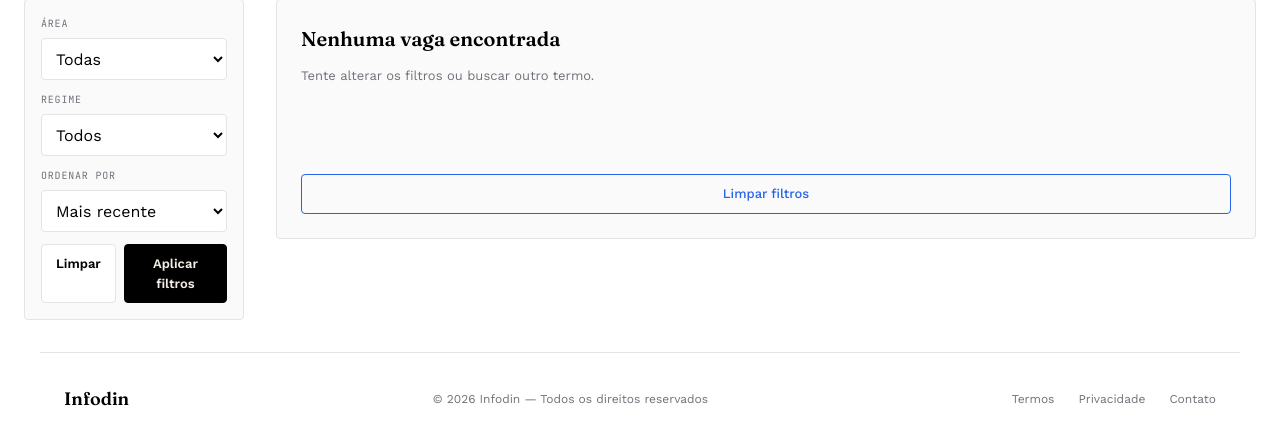
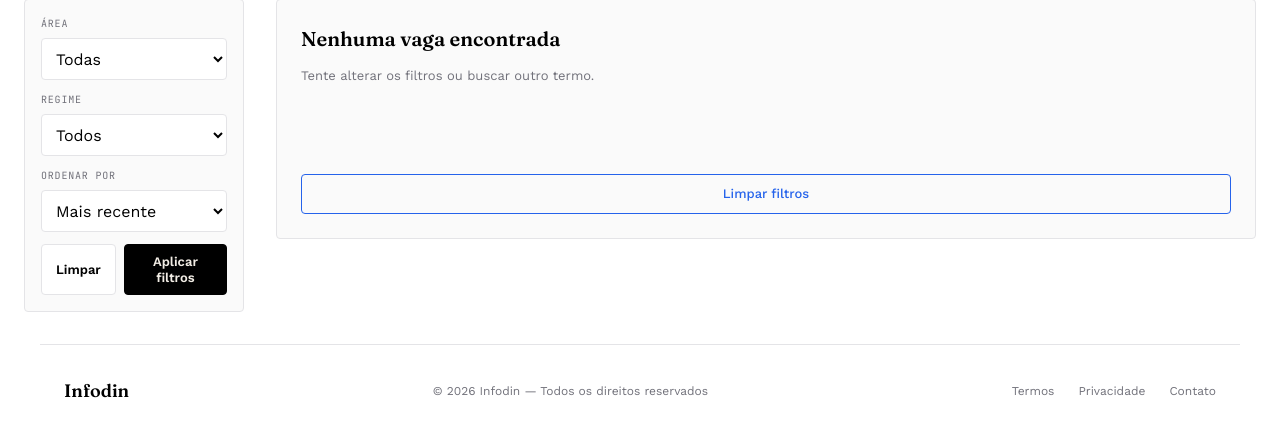
Before and after one commit to that-gabri3l/PROJETO-INTEGRADOR-BACK-END, a PHP site: page /vagas/index.php in a window 1280 px wide. Shown: the part 356-800 px from the top of the page. Run offline with PHP 8.4, Linux system fonts and the light colour scheme; data that the repository does not hold is empty.

Commit message:
Ajusta filtros e arquivos ignorados
Padroniza alinhamento e tipografia dos botões de filtro de vagas e remove a regra que ignorava `src/atualizar-empresa.php`.

```diff
--- a/CSS/vagas.css
+++ b/CSS/vagas.css
@@ -380,14 +380,20 @@
 
         .vaga-filter-clear,
         .vaga-filter-submit {
+            display: inline-flex;
+            align-items: center;
+            justify-content: center;
+            box-sizing: border-box;
             min-height: 42px;
             padding: 9px 14px;
             border: 1px solid var(--border);
             border-radius: var(--radius);
             background: var(--background);
             color: var(--foreground);
+            font-family: inherit;
             font-size: 13px;
             font-weight: 600;
+            line-height: 1.2;
             text-decoration: none;
             cursor: pointer;
         }
```
Also changed, not shown: 1 other file.
